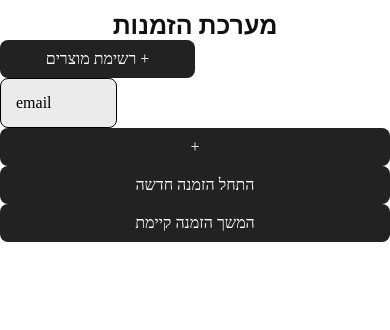
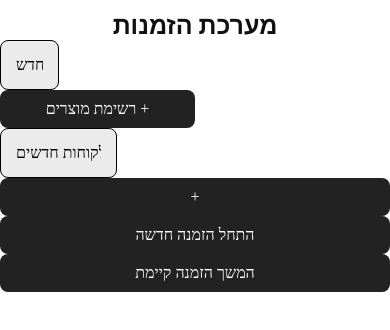
Before and after one commit to ShaharMizrachi/Order-Management-mobileApp, a React Native app: screen / in a window 390 px wide. Shown: the top 330 px of the page. Built offline with nearby package versions, Linux system fonts and the light colour scheme.

Commit message:
place holders

```diff
--- a/src/components/locales/He.tsx
+++ b/src/components/locales/He.tsx
@@ -1,7 +1,9 @@
 const He = {
   order_system: "מערכת הזמנות",
   products: "מוצרים",
-  enter_new_coustomers: "הכנסה של מוצרים חדשים",
+  new_coustomer: "הכנס לקוח חדש",
+  new_product: "הכנס לקוח חדש",
+  enter_new_coustomers: "הכנסה של לקוחות חדשים",
   date_string: "תאריך",
   strat_new_order: "התחל הזמנה חדשה",
   continue_exist_order: "המשך הזמנה קיימת",
--- a/src/screens/main.tsx
+++ b/src/screens/main.tsx
@@ -68,11 +68,11 @@ const Main: React.FC = () => {
         if (inputType === 'newCustomerFiled') {
             setNewCustomer(prevState => ({ ...prevState, name: myText, address: "", id: prevState?.id ?? getId(allCustomers) }));
         }
+        else {
+            setNewProduct(prevState => ({ ...prevState, name: myText, id: prevState?.id ?? getId(allProducts) }))
+        }
+    }
 
-
-
-    }
-    // setTest(myText);
 
 
     const test = () => {
@@ -89,7 +89,7 @@ const Main: React.FC = () => {
                 <View>
                     {/* <TextInput onChange={(text) => inputOnChange(text, "newproductFiled")} /> */}
                     <View style={[styles.buttons_container]}>
-
+                        <View style={{ width: "30%" }}><System_TextInput onChangeFunc={(e) => inputOnChange(e as string, "newProductFiled")} textValueState={newProduct?.name ?? ""} placeHolder={He.new_product} /></View>
                         <System_Button text={showList.showAllProducts ? "-    " + `${He.products_list}` : "+    " + `${He.products_list}`} functionUsed={() => toggleList('showAllProducts')} /></View>
 
                     {showList.showAllProducts && (
@@ -103,7 +103,7 @@ const Main: React.FC = () => {
                 <View>
                     {/* ///////////// */}
                     {/* <TextInput onChange={(text) => inputOnChange(text, "newCustomerFiled")} value={newCustomer?.name ?? ''} /> */}
-                    <View style={{ width: "30%" }}><System_TextInput onChangeFunc={(e) => inputOnChange(e as string, "newCustomerFiled")} textValueState={newCustomer?.name ?? ""} placeHolder='email ' /></View>
+                    <View style={{ width: "30%" }}><System_TextInput onChangeFunc={(e) => inputOnChange(e as string, "newCustomerFiled")} textValueState={newCustomer?.name ?? ""} placeHolder={He.enter_new_coustomers} /></View>
                     {/* ///////////// */}
                     <System_Button text={showList.showAllCustomers ? "-" : "+"} functionUsed={() => toggleList('showAllCustomers')} />
                     {showList.showAllCustomers && (
```
